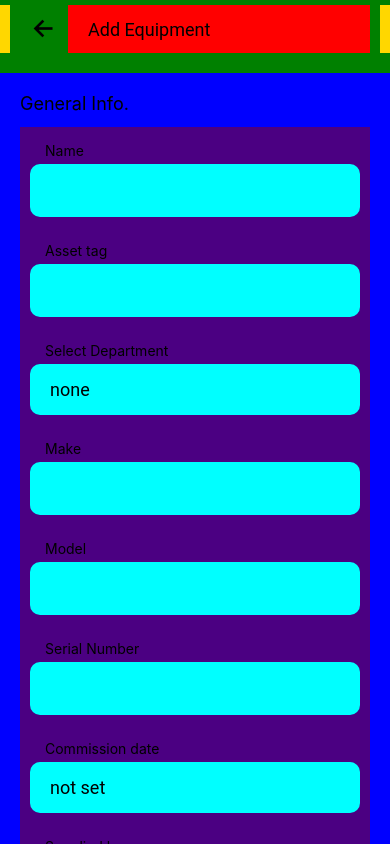
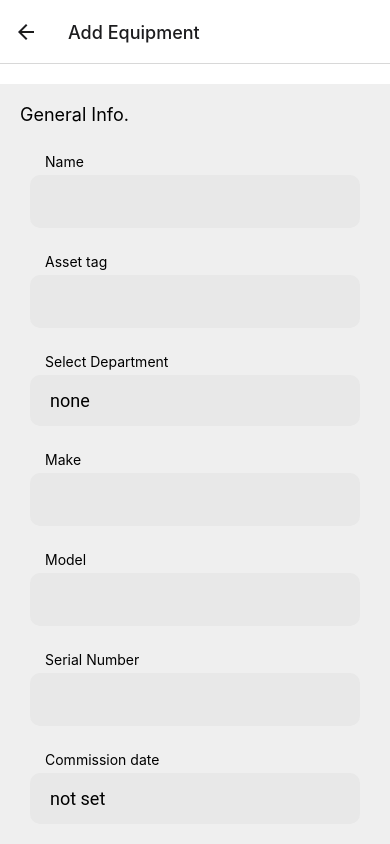
Before and after one commit to kayembeloyd/memas107, a React Native app: screen /EquipmentEntry in a window 390 px wide. Built offline with nearby package versions, Linux system fonts and the light colour scheme.

Commit message:
looks #3

```diff
--- a/memas/components/CCustomModal.jsx
+++ b/memas/components/CCustomModal.jsx
@@ -3,8 +3,8 @@ import { StyleSheet, View, Modal, ScrollView } from "react-native";
 
 export default function CCustomModal(props) {
     return (
-        <Modal visible={props.visible} animationType={'slide'} transparent={true}>
-            <View style={{backgroundColor: 'rgba(0,0,0,0.4)',
+        <Modal visible={props.visible} animationType='fade' transparent={true}>
+            <View style={{backgroundColor: 'rgba(0,0,0,0.7)',
                 flex: 1, alignItems: 'center', justifyContent: 'center', paddingHorizontal: 20,}}>
 
                 <View style={{ width: '100%', backgroundColor: 'white', borderRadius: 10,
--- a/memas/components/CMaintenanceLogItem.jsx
+++ b/memas/components/CMaintenanceLogItem.jsx
@@ -18,7 +18,7 @@ export default function CMaintenanceLogItem (props) {
         <TouchableOpacity onPress={props.onPress}>
             <View style={styles.container}>
                 <View style={{ marginLeft:5 }}>
-                    <Text style={{color:'#444444', fontSize: 20, fontWeight: '700',}}>
+                    <Text style={{ fontSize: 20, fontWeight: '700',}}>
                         {equipment.data.name} </Text>
                     <Text style={styles.attentionText}>Maintenance Type: {props.type} </Text>
                     <Text style={styles.attentionText}>Date: {props.date} </Text>
@@ -29,20 +29,20 @@ export default function CMaintenanceLogItem (props) {
                     <Text style={styles.noneAttentionText}>Dept: {equipment.data.department} </Text>
                 </View>
             </View>
+            <View style={{ height: 1, backgroundColor: '#CBCBCB', width: '100%'}}></View>
+
         </TouchableOpacity>
     );
 }
 
 const styles = StyleSheet.create({
     container:{
-        backgroundColor: 'green',
         marginVertical: 1,
         padding:11,
         justifyContent: 'center',
     },
 
     attentionText: {
-        color:'#444444',
         fontWeight: '500',
         fontSize: 18,
     },
--- a/memas/components/CSearchBar.jsx
+++ b/memas/components/CSearchBar.jsx
@@ -26,7 +26,8 @@ const styles = StyleSheet.create({
         paddingHorizontal: 10,
         height: 48,
         alignItems:'center',
-        marginVertical: 5
+        marginVertical: 5,
+        elevation: 2,
     },
 
     input:{
--- a/memas/components/CTextInput.jsx
+++ b/memas/components/CTextInput.jsx
@@ -5,21 +5,21 @@ import { Ionicons } from '@expo/vector-icons';
 
 export default function CTextInput(props) {
     return (
-        <View style={[{backgroundColor:'indigo', flexDirection: 'row'}, {...props.style}]}>
+        <View style={[{ flexDirection: 'row'}, {...props.style}]}>
             <View style= {{ margin: 10, flex: 1}}>
                 <Text style={{ margin: 5, paddingLeft: 10, }}>{props.hint}</Text>
 
                 <View style={{ flexDirection: 'row'}}>
                     {props.isFrozen ? (
                         <TouchableOpacity style={{ flex: 1 }} onPress={props.onFrozenPress}>
-                            <View style={{ flex: 1, paddingHorizontal: 20, paddingVertical: 15, backgroundColor:'cyan',
+                            <View style={{ flex: 1, paddingHorizontal: 20, paddingVertical: 15, backgroundColor:'#E8E8E8',
                                 height: 53, borderRadius: 10, justifyContent: 'center'}}>
                                     <Text style={{fontSize: 18, fontWeight: '400', fontFamily: 'Roboto',}}>{props.ivalue}</Text>
                             </View>
                         </TouchableOpacity>
                         ) : (
                         <TextInput style={{ borderWidth: 0, flex: 1, paddingHorizontal: 20, outlineWidth:0,
-                            fontSize: 18, fontWeight: '400', fontFamily: 'Roboto', backgroundColor:'cyan',
+                            fontSize: 18, fontWeight: '400', fontFamily: 'Roboto', backgroundColor:'#E8E8E8',
                             height: 53, borderRadius: 10,}} onChangeText={props.onChangeText}/>
                     )}
 
--- a/memas/components/CToolbar.jsx
+++ b/memas/components/CToolbar.jsx
@@ -22,15 +22,14 @@ export default function CToolbar(props) {
 
 const styles = StyleSheet.create({
     container: {
-        backgroundColor:'green',
+        backgroundColor:'white',
         flexDirection: 'row',
         paddingHorizontal: 10,
-        height: 48,
+        height: 53,
         alignItems:'center'
     },
 
     titleContainer:{
-        backgroundColor: 'red',
         flex: 1,
         height: '100%',
         justifyContent: 'center',
--- a/memas/navigation/MainNavigationStack.jsx
+++ b/memas/navigation/MainNavigationStack.jsx
@@ -32,8 +32,9 @@ export default function MainNavigationStack({ navigation }) {
                 component={ EquipmentEntryScreen }
                 options={ ({ navigation }) => {
                     return {
-                        headerShown: false,
-                        headerShadowVisible: false,
+                        headerShown: true,
+                        headerShadowVisible: true,
+                        headerTitle: 'Add Equipment',
                     }
                 }}/>
 
@@ -42,8 +43,9 @@ export default function MainNavigationStack({ navigation }) {
                 component={ EquipmentScreen }
                 options={ ({ navigation }) => {
                     return {
-                        headerShown: false,
-                        headerShadowVisible: false,
+                        headerShown: true,
+                        headerShadowVisible: true,
+                        headerTitle: 'Equipment',
                     }
                 }}/>
 
@@ -62,8 +64,9 @@ export default function MainNavigationStack({ navigation }) {
                 component={ MaintenanceLogEntryScreen }
                 options={ ({ navigation }) => {
                     return {
-                        headerShown: false,
-                        headerShadowVisible: false,
+                        headerShown: true,
+                        headerShadowVisible: true,
+                        headerTitle: 'Add Maintenance Log',
                     }
                 }}/>
 
@@ -72,8 +75,9 @@ export default function MainNavigationStack({ navigation }) {
                 component={ MaintenanceLogScreen }
                 options={ ({ navigation }) => {
                     return {
-                        headerShown: false,
-                        headerShadowVisible: false,
+                        headerShown: true,
+                        headerShadowVisible: true,
+                        headerTitle: 'Maintenance Log',
                     }
                 }}/>
 
--- a/memas/screens/EquipmentEntryScreen.jsx
+++ b/memas/screens/EquipmentEntryScreen.jsx
@@ -36,9 +36,9 @@ export default function EquipmentEntryScreen({ navigation }){
             setDepartments(dpt)
         })
     }, [])
+
     return (
         <View style={styles.container}>
-
             <CListModal visible={selectDepartmentModalVisibility} title='Select department' list={departments}
                 onCancelPress={()=>{
                     setSelectDepartmentModalVisibility(false)
@@ -93,7 +93,7 @@ export default function EquipmentEntryScreen({ navigation }){
                                         if (prevTechnicalSpecifications.length >= 1){
                                             last = prevTechnicalSpecifications[prevTechnicalSpecifications.length - 1].id
                                         }
-                                        prevTechnicalSpecifications.push({id:(last + 1), tsKey: tsKeyInEdit, tsValue: `${(last + 1)}` + tsValueInEdit })
+                                        prevTechnicalSpecifications.push({id:(last + 1), tsKey: tsKeyInEdit, tsValue: tsValueInEdit })
                                         return prevTechnicalSpecifications
                                     })
                                     setAddTechnicalSpecificationModalVisibility(false)
@@ -111,13 +111,13 @@ export default function EquipmentEntryScreen({ navigation }){
             </CCustomModal>
 
 
-            <ScrollView stickyHeaderIndices={[0]} >
-                <View style={ styles.searchBarContainer }>
-                    <CToolbar style={{ width: '100%', maxWidth: 700 }} text='Add Equipment'
+            <ScrollView>
+                {/*<View style={ styles.searchBarContainer }>
+                    <CToolbar style={{ width: '100%' }} text='Add Equipment'
                         onBackPress={() => navigation.goBack()}/>
-                </View>
+                </View>*/}
 
-                <CCard style={{ width: '100%', alignSelf:'center', maxWidth: 700, backgroundColor: 'blue', marginTop: 20}} titleShown={true} title='General Info.'>
+                <CCard style={{ width: '100%', alignSelf:'center', maxWidth: 700, marginTop: 20}} titleShown={true} title='General Info.'>
                     <CTextInput onChangeText={t => {
                             setEquipmentData((prevEquipmentData) => {
                                 prevEquipmentData.name = t
@@ -174,7 +174,7 @@ export default function EquipmentEntryScreen({ navigation }){
                         hint='Supplied by'/>
                 </CCard>
 
-                <CCard style={{ width: '100%', alignSelf:'center', maxWidth: 700, backgroundColor: 'blue', marginTop: 20}} titleShown={true} title='Technical specifications'>
+                <CCard style={{ width: '100%', alignSelf:'center', maxWidth: 700, marginTop: 20}} titleShown={true} title='Technical specifications'>
                     {technicalSpecifications.map((element) => {
                         return (
                             <Text key={element.id} style={ styles.infoText }>{element.tsKey}: <Text style={ styles.infoValueText }>{element.tsValue}</Text>
@@ -211,17 +211,14 @@ export default function EquipmentEntryScreen({ navigation }){
 const styles = StyleSheet.create({
     container: {
         flex: 1,
-        backgroundColor: 'green',
         marginTop: 0,
+        backgroundColor: 'white',
     },
 
     searchBarContainer: {
-        backgroundColor: 'gold',
         flexDirection: 'row',
         justifyContent: 'center',
         alignContent: 'center',
-        paddingHorizontal: 10,
-        marginTop: 5,
     },
 
     infoText: {
--- a/memas/screens/EquipmentScreen.jsx
+++ b/memas/screens/EquipmentScreen.jsx
@@ -42,8 +42,13 @@ export default function EquipmentScreen({ route, navigation }){
 
             setEquipmentStatus(item.data.status ? item.data.status : '(not set)')
             setNextServiceDate(item.data.next_service_date ? item.data.next_service_date : '(not set)')
+
+            navigation.setOptions({
+                headerTitle: item.data.name,
+            })
         });
 
+        return unsubscribe;
     }, [navigation])
 
     return (
@@ -70,12 +75,12 @@ export default function EquipmentScreen({ route, navigation }){
                         </View>
                     )}}>
 
-                <Text style={{ marginLeft: 10, marginTop: 10}}>Click to change</Text>
+                <Text style={{ fontSize: 16, fontWeight: '500', marginLeft: 10, marginTop: 10}}>Click to change</Text>
                 <TouchableOpacity onPress={() => {
                         currentStatusIndex + 1 > 2 ? setCurrentStatusIndex(0) : setCurrentStatusIndex(currentStatusIndex + 1)
                     }}>
 
-                    <View style={{ margin:10, paddingVertical: 15, backgroundColor:'red'}}>
+                    <View style={{ margin:10, paddingVertical: 15, backgroundColor:'#D9D9D9', borderRadius: 5}}>
                         <Text style={{paddingHorizontal: 10, fontSize: 18, fontWeight: '400'}}>{ statuses[currentStatusIndex].name}</Text>
                     </View>
                 </TouchableOpacity>
@@ -113,13 +118,13 @@ export default function EquipmentScreen({ route, navigation }){
 
             </CCustomModal>
 
-            <ScrollView stickyHeaderIndices={[0]} >
-                <View style={ styles.searchBarContainer }>
+            <ScrollView>
+                {/*<View style={ styles.searchBarContainer }>
                     <CToolbar style={{ width: '100%', maxWidth: 700 }} text={ item.data.name }
                         onBackPress={() => navigation.goBack()}/>
-                </View>
+                </View>*/}
 
-                <CCard style={{ backgroundColor: 'purple' }} titleShown={true} title='General Info'>
+                <CCard style={{ marginTop: 10, }} titleShown={true} title='General Info'>
                     <Text style={ styles.infoText }>Name: <Text style={ styles.infoValueText }>{item.data.name}</Text>
                     </Text>
 
@@ -136,7 +141,7 @@ export default function EquipmentScreen({ route, navigation }){
                     </Text>
                 </CCard>
 
-                <CCard style={{ backgroundColor: 'blue', marginTop: 20}} titleShown={false}>
+                <CCard style={{ marginTop: 20}} titleShown={false}>
 
                     <Text style={ styles.infoText }>Equipment status: <Text style={ styles.infoValueText }>{equipmentStatus}</Text>
                     </Text>
@@ -149,16 +154,16 @@ export default function EquipmentScreen({ route, navigation }){
 
                 </CCard>
 
-                <CCard style={{ width: '100%', alignSelf:'center', maxWidth: 700, backgroundColor: 'blue', marginTop: 20}} titleShown={false}>
+                <CCard style={{ width: '100%', alignSelf:'center', maxWidth: 700, marginTop: 20}} titleShown={false}>
                     <CButton style={ styles.buttonsAdditionalStyles} text='Maintenance Logs' onPress={() => {
                         navigation.navigate('MaintenanceLogs', { filtering: 'on', filterEquipment: item })
                     }}/>
 
-                    <CButton style={ styles.buttonsAdditionalStyles} backgroundColor='green' text='Corrective Maintenance'
+                    <CButton style={ styles.buttonsAdditionalStyles} backgroundColor='#CCCCCC' text='Corrective Maintenance'
                         onPress={() => {
                             navigation.navigate('MaintenanceLogEntry', {item: item, maintenanceType: 'Corrective Maintenance'})
                         }}/>
-                    <CButton style={ styles.buttonsAdditionalStyles} backgroundColor='green' text='Preventive Maitenance'
+                    <CButton style={ styles.buttonsAdditionalStyles} backgroundColor='#CCCCCC' text='Preventive Maitenance'
                         onPress={() => {
                             navigation.navigate('MaintenanceLogEntry', {item: item, maintenanceType: 'Preventive Maintenance'})
                         }}/>
@@ -172,7 +177,7 @@ export default function EquipmentScreen({ route, navigation }){
                     }}/>
                 </CCard>
 
-                <CCard style={{ backgroundColor: 'purple',  marginTop: 20}} titleShown={true} title='Technical Specification'>
+                <CCard style={{ marginTop: 20}} titleShown={true} title='Technical Specification'>
                     {
                         technicalSpecification.map((element) => {
                             return (
@@ -183,7 +188,7 @@ export default function EquipmentScreen({ route, navigation }){
                     }
                 </CCard>
 
-                <CCard style={{ backgroundColor: 'purple',  marginTop: 20}} titleShown={true} title='Other Info'>
+                <CCard style={{ marginTop: 20}} titleShown={true} title='Other Info'>
                     <Text style={ styles.infoText }>Supplied by: <Text style={ styles.infoValueText }>{item.data.supplied_by}</Text>
                     </Text>
 
@@ -198,12 +203,11 @@ export default function EquipmentScreen({ route, navigation }){
 const styles = StyleSheet.create({
     container: {
         flex: 1,
-        backgroundColor: 'green',
+        backgroundColor: 'white',
         marginTop: 0,
     },
 
     searchBarContainer: {
-        backgroundColor: 'gold',
         flexDirection: 'row',
         justifyContent: 'center',
         alignContent: 'center',
--- a/memas/screens/MaintenanceLogEntryScreen.jsx
+++ b/memas/screens/MaintenanceLogEntryScreen.jsx
@@ -66,13 +66,13 @@ export default function MaintenanceLogEntryScreen({ route, navigation }){
                     }}/>
             </CCustomModal>
 
-            <ScrollView stickyHeaderIndices={[0]} >
-                <View style={ styles.searchBarContainer }>
+            <ScrollView>
+                {/*<View style={ styles.searchBarContainer }>
                     <CToolbar style={{ width: '100%', maxWidth: 700 }} text={ 'Add Maintenance Log'}
                         onBackPress={() => navigation.goBack()}/>
-                </View>
+                </View>*/}
 
-                <View style={{ margin: 10, backgroundColor: 'gold' }}>
+                <View style={{ margin: 10, backgroundColor: '#FAFAFA', paddingLeft: 10, borderRadius: 5, }}>
                     <Text style={{fontWeight: '500', fontSize: 22, marginBottom: 30}}>Date: 06/11/2022</Text>
                     <Text style={{fontWeight: '500', fontSize: 22,}}>{ item.data.name }</Text>
                     <Text style={styles.attentionText}>{maintenanceType} </Text>
@@ -90,7 +90,8 @@ export default function MaintenanceLogEntryScreen({ route, navigation }){
                         }}/>
                 </View>
 
-                <CCard style={{ width: '100%', alignSelf:'center', maxWidth: 700, backgroundColor: 'blue', marginTop: 20}} titleShown={true} title='Other info' >
+                <CCard style={{ width: '100%', alignSelf:'center', maxWidth: 700, marginTop: 20}}
+                    titleShown={true} title='Info (eg. O2 concentration)' >
                     {
                         maintenanceInfo.map((element) => {
                             return (
@@ -105,8 +106,8 @@ export default function MaintenanceLogEntryScreen({ route, navigation }){
                     }}/>
                 </CCard>
 
-                <View style={{alignItems: 'center'}}>
-                    <CButton style= {{ marginVertical: 20, marginHorizontal: 20, width: '100%', maxWidth: 500 }}
+                <View style={{alignItems: 'center',  marginHorizontal: 20}}>
+                    <CButton style= {{ marginVertical: 20, width: '100%', maxWidth: 500 }}
                         text="Done"
                         onPress={() => {
                             const mli = new MaintenanceLogInfo()
@@ -131,12 +132,11 @@ export default function MaintenanceLogEntryScreen({ route, navigation }){
 const styles = StyleSheet.create({
     container: {
         flex: 1,
-        backgroundColor: 'green',
+        backgroundColor: 'white',
         marginTop: 0,
     },
 
     searchBarContainer: {
-        backgroundColor: 'gold',
         flexDirection: 'row',
         justifyContent: 'center',
         alignContent: 'center',
--- a/memas/screens/MaintenanceLogScreen.jsx
+++ b/memas/screens/MaintenanceLogScreen.jsx
@@ -29,13 +29,13 @@ export default function MaintenanceLogScreen({ route, navigation }){
 
     return (
         <View style={styles.container}>
-            <ScrollView stickyHeaderIndices={[0]} >
-                <View style={ styles.searchBarContainer }>
+            <ScrollView>
+                {/*<View style={ styles.searchBarContainer }>
                     <CToolbar style={{ width: '100%', maxWidth: 700 }} text={ 'Maintenance Log' }
                         onBackPress={() => navigation.goBack()}/>
-                </View>
+                </View>*/}
 
-                <View style={{ margin: 10, backgroundColor: 'gold' }}>
+                <View style={{ margin: 10, backgroundColor: '#FAFAFA', paddingLeft: 10, borderRadius: 5, }}>
                     <Text style={{fontWeight: '500', fontSize: 22, marginBottom: 30}}>Date: { item.data.date }</Text>
                     <Text style={{fontWeight: '500', fontSize: 20,}}>{equipment.data.name}</Text>
                     <Text style={styles.attentionText}>Maintenance Type: {item.data.type}</Text>
@@ -48,7 +48,7 @@ export default function MaintenanceLogScreen({ route, navigation }){
                     <Text style={{fontWeight: '300', fontSize: 18,}}>{ item.data.description }</Text>
                 </View>
 
-                <CCard style={{ width: '100%', alignSelf:'center', maxWidth: 700, backgroundColor: 'blue', marginTop: 20}} titleShown={true} title='Other info' >
+                <CCard style={{ width: '100%', alignSelf:'center', maxWidth: 700, marginTop: 20}} titleShown={true} title='Other info' >
                     {
                         maintenanceInfo.map((element) => {
                             return (
@@ -66,12 +66,11 @@ export default function MaintenanceLogScreen({ route, navigation }){
 const styles = StyleSheet.create({
     container: {
         flex: 1,
-        backgroundColor: 'green',
+        backgroundColor: 'white',
         marginTop: 0,
     },
 
     searchBarContainer: {
-        backgroundColor: 'gold',
         flexDirection: 'row',
         justifyContent: 'center',
         alignContent: 'center',
--- a/memas/screens/MaintenanceLogsScreen.jsx
+++ b/memas/screens/MaintenanceLogsScreen.jsx
@@ -7,6 +7,7 @@ import CFilterItem from '../components/CFilterItem';
 import CListModal from '../components/CListModal';
 import CMaintenanceLogItem from '../components/CMaintenanceLogItem';
 import MaintenanceLog from '../database/models/MaintenanceLog';
+import Department from '../database/models/Department';
 
 export default function MaintenanceLogs({ route, navigation }){
 
@@ -15,26 +16,7 @@ export default function MaintenanceLogs({ route, navigation }){
     const [maintenanceLogs, setMaintenanceLogs] = useState([])
 
     // For the FilterBar
-    const [departments, setDepartments] = useState([
-        {id: 0, name:'All'},
-        {id: 1, name:'Department 1'},
-        {id: 2, name:'Department 2'},
-        {id: 3, name:'Department 3'},
-        {id: 4, name:'Department 4'},
-        {id: 5, name:'Department 5'},
-        {id: 6, name:'Department 6'},
-        {id: 7, name:'Department 7'},
-        {id: 8, name:'Department 8'},
-        {id: 9, name:'Department 9'},
-        {id: 10, name:'Department 10'},
-        {id: 11, name:'Department 11'},
-        {id: 12, name:'Department 12'},
-        {id: 13, name:'Department 13'},
-        {id: 14, name:'Department 14'},
-        {id: 15, name:'Department 15'},
-        {id: 16, name:'Department 16'},
-        {id: 17, name:'Department 17'},
-    ])
+    const [departments, setDepartments] = useState([])
     const [selectedDepartment, setSelectedDepartment] = useState('All')
 
     const [maintenanceTypes, setMaintenanceTypes] = useState([
@@ -52,7 +34,7 @@ export default function MaintenanceLogs({ route, navigation }){
             case 'Department':
                 setSelectDepartmentModalVisibility(true)
                 break;
-            case 'MaintenanceType':
+            case 'Maint... Type':
                 setSelectMaintenanceTypeModalVisibility(true)
                 break;
             default:
@@ -89,6 +71,10 @@ export default function MaintenanceLogs({ route, navigation }){
         }
 
         const unsubscribe = navigation.addListener('focus', () => {
+            Department.getDepartments({with_all: true}).then((dpts) => {
+                setDepartments(dpts)
+            })
+
             setMaintenanceLogs([])
             loadMaintenanceLogs()
         });
@@ -119,7 +105,7 @@ export default function MaintenanceLogs({ route, navigation }){
 
             <FlatList ListHeaderComponent = {() => {
                     return (
-                        <View style={{ backgroundColor: 'black'}}>
+                        <View style={{ backgroundColor: 'white'}}>
                             <View style={ styles.searchBarContainer }>
                                 <CSearchBar
                                     style={{ width: '100%', maxWidth: 700 }}
@@ -134,7 +120,7 @@ export default function MaintenanceLogs({ route, navigation }){
                                         filterItemPress={(fkey) => filterItemPressHandler(fkey)} />
                                     )}
 
-                                    <CFilterItem style={{ marginRight: 20}} filterKey='MaintenanceType' filterValue={selectedMaintenanceType}
+                                    <CFilterItem style={{ marginRight: 20}} filterKey='Maint... Type' filterValue={selectedMaintenanceType}
                                         filterItemPress={(fkey) => filterItemPressHandler(fkey)}/>
 
                                 </CFilterBar>
@@ -164,7 +150,6 @@ const styles = StyleSheet.create({
     },
 
     searchBarContainer: {
-        backgroundColor: 'gold',
         flexDirection: 'row',
         justifyContent: 'center',
         alignContent: 'center',
```
Also changed, not shown: memas/components/CListModal.jsx (+4 -4 lines).
